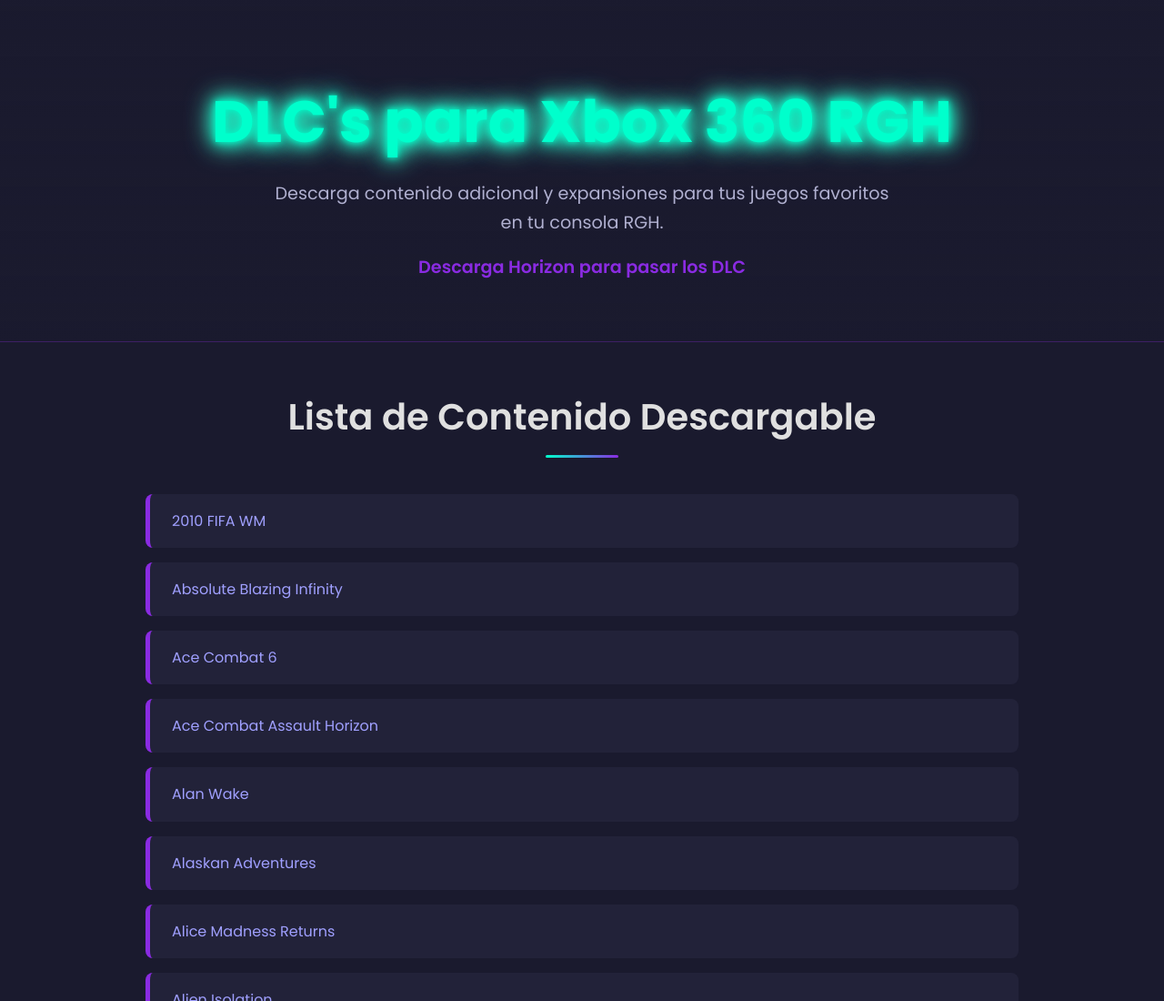
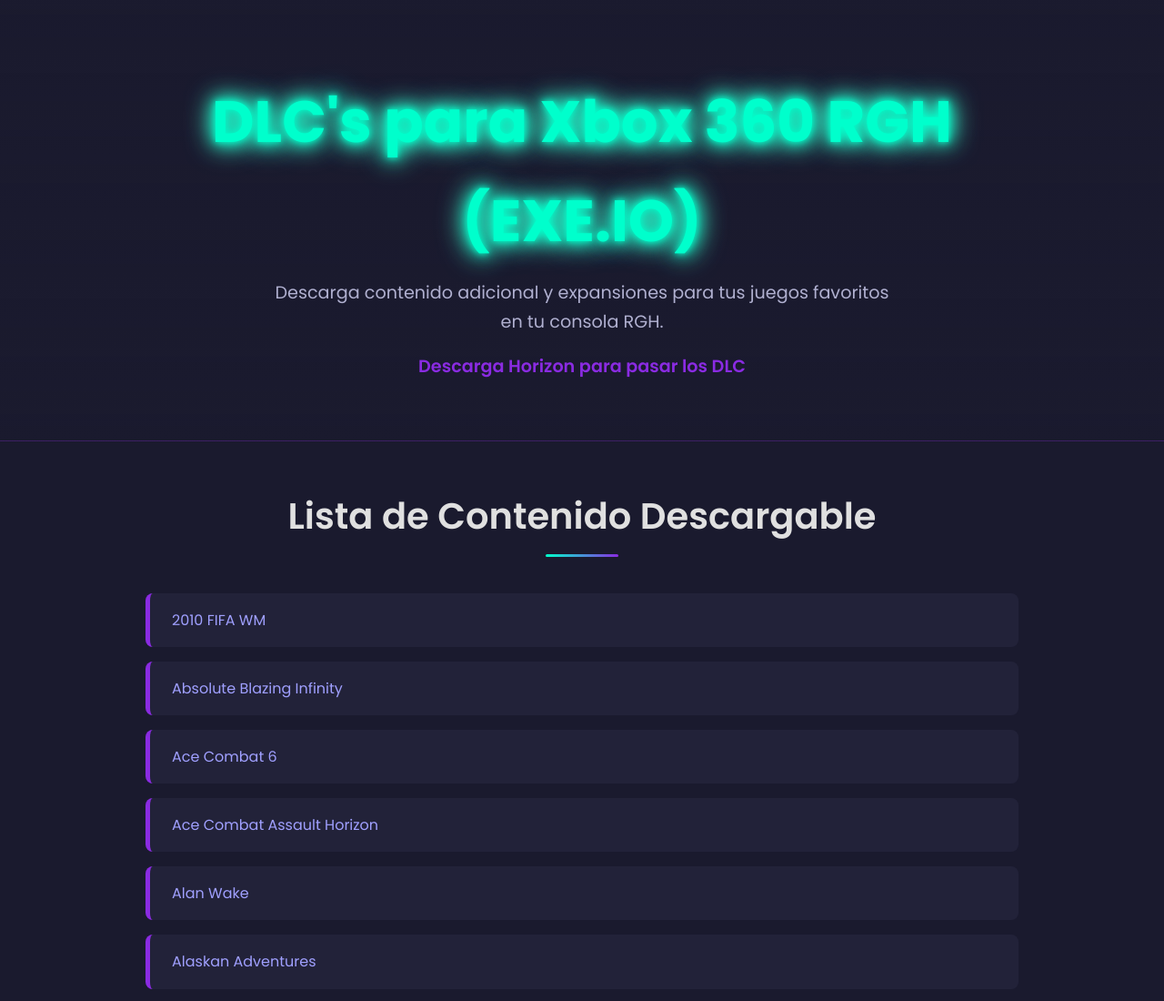
Before and after one commit to nkkobb1/sitioweb, a plain HTML site: page dlcxbox360listaEXE.html in a window 1280 px wide. Shown: the top 1100 px of the page at 91% size. Drawn offline with Linux system fonts and the light colour scheme.

Commit message:
Update dlcxbox360listaEXE.html

```diff
--- a/dlcxbox360listaEXE.html
+++ b/dlcxbox360listaEXE.html
@@ -255,7 +255,7 @@
         <article>
     <header class="main-header">
         <div class="container">
-            <h1 class="neon-title">DLC's para Xbox 360 RGH</h1>
+            <h1 class="neon-title">DLC's para Xbox 360 RGH (EXE.IO)</h1>
             <p class="subtitle">Descarga contenido adicional y expansiones para tus juegos favoritos en tu consola RGH.</p>
             <p class="subtitle"><a href="https://archive.org/download/xex-menu-1.2-papitas-fritas/Horizon.zip" target="_blank" rel="noopener noreferrer">Descarga Horizon para pasar los DLC</a></p>
         </div>
```
